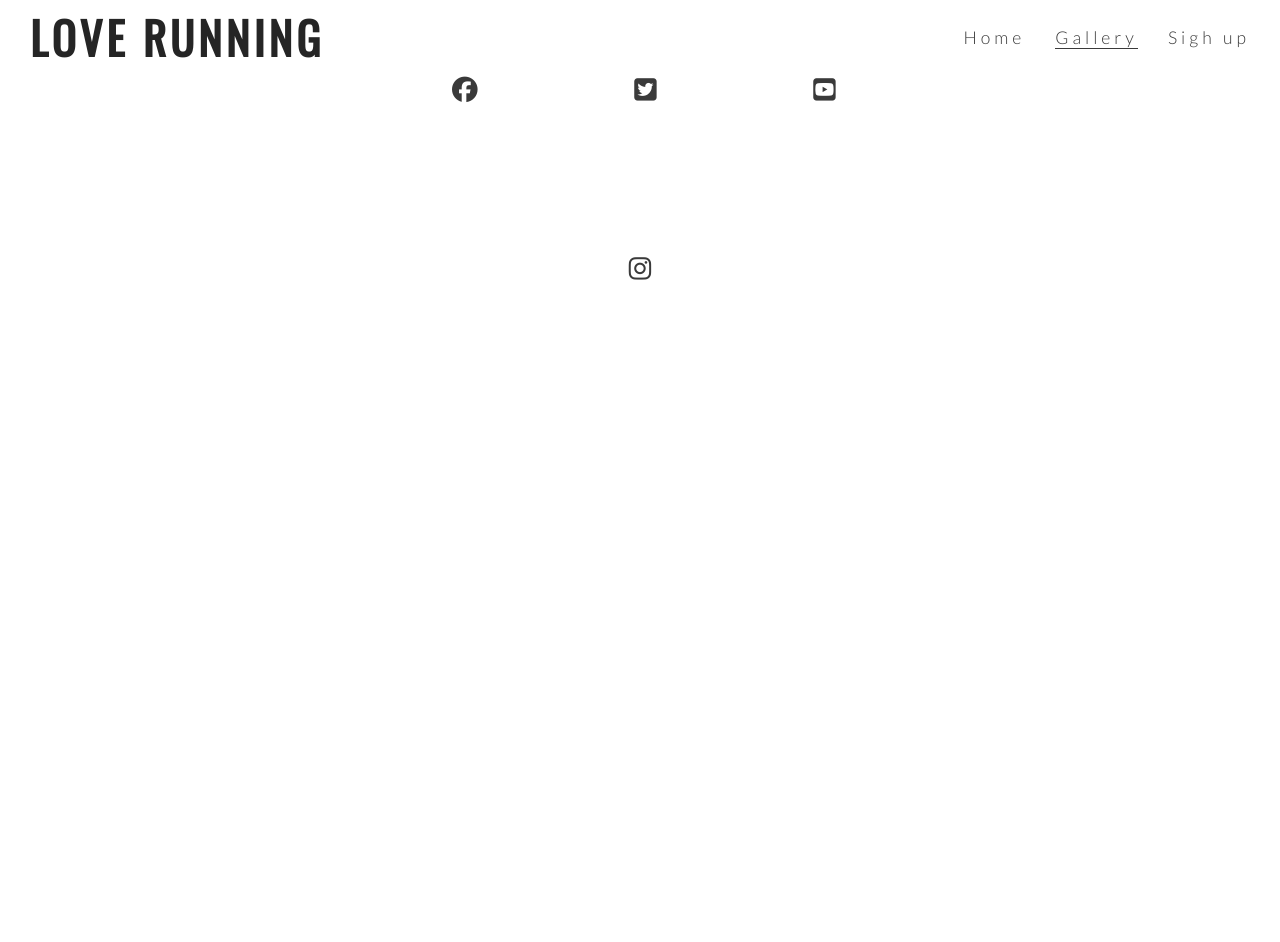
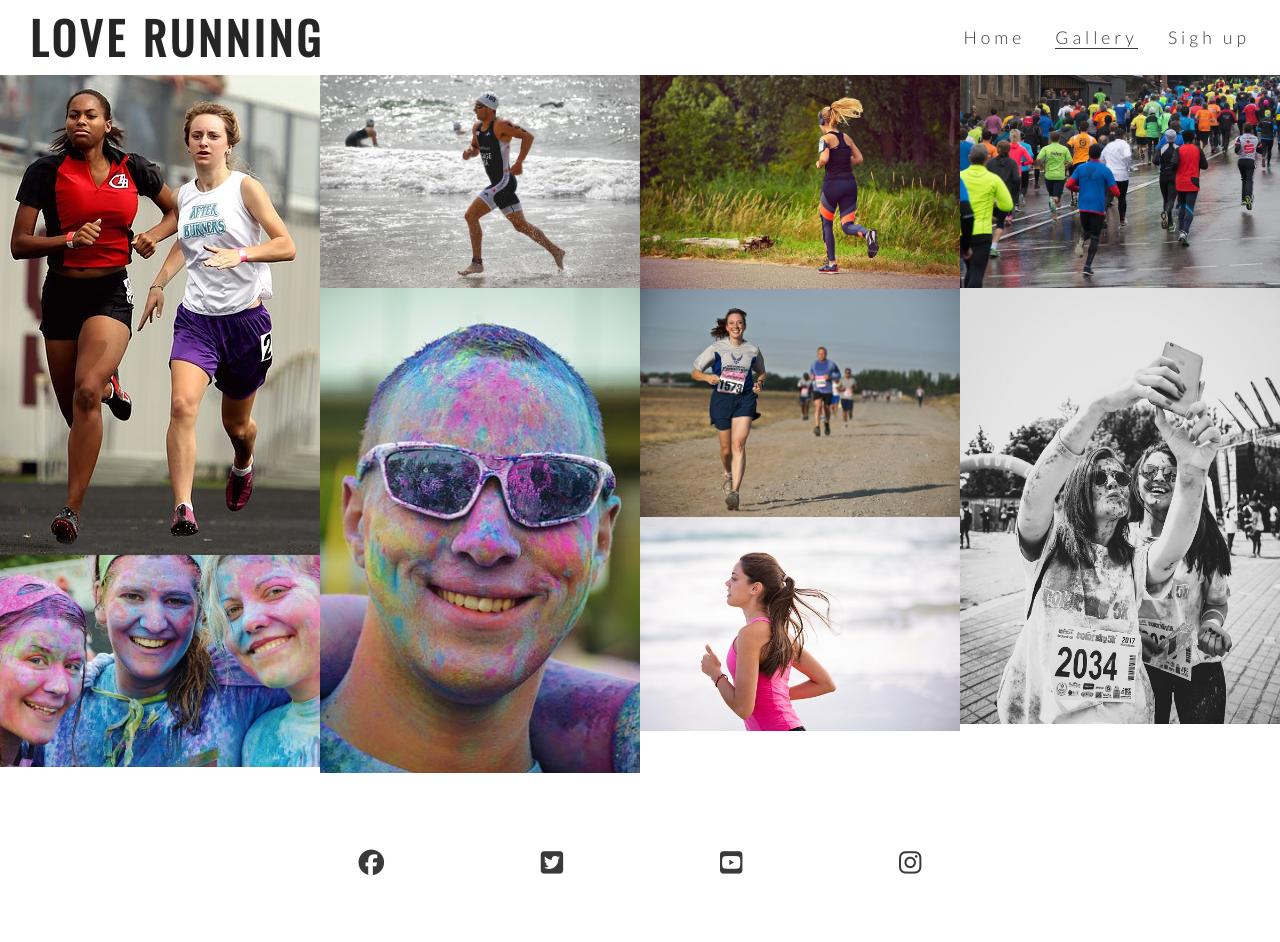
Before and after one commit to naragurgel/love-running, a plain HTML site: page gallery.html in a window 1280 px wide. Before the commit the page ends 800 px from the top, so only its background shows below. Drawn offline with nearby package versions, Linux system fonts and the light colour scheme.

Commit message:
Add gallery images and masonry stuling

```diff
--- a/assets/css/style.css
+++ b/assets/css/style.css
@@ -236,3 +236,16 @@ footer {
     padding: 5%;
     color: #3a3a3a;
 }
+
+/* gallery */
+
+#photos {
+    clear: both;
+    line-height: 0;
+    column-count: 4;
+    column-gap: 0;
+}
+
+#photos > img {
+    width: 100%;
+}
--- a/gallery.html
+++ b/gallery.html
@@ -32,6 +32,17 @@
             </ul>
         </nav>
     </header>
+    <section id="photos">
+        <img src="assets/images/athletes.jpg" alt="Two athletes running together">
+        <img src="assets/images/girls.jpg" alt="Three girls at charity paint running festival">
+        <img src="assets/images/runner3.jpg" alt="Solo male runner jogging on a beach">
+        <img src="assets/images/man.jpg" alt="Man at charity paint running festival">
+        <img src="assets/images/runner1.jpg" alt="Solo female runner jogging through phoenix park">
+        <img src="assets/images/runner2.jpg" alt="Runners competig in marathon">
+        <img src="assets/images/runner4.jpg" alt="Solo female runner jogging on a beach">
+        <img src="assets/images/running_gang.jpg" alt="Large group of runners taking part in a marathon on a rainy day">
+        <img src="assets/images/mud-run.jpg" alt="Two women runners taking a muddy selfie after the Mud Runners Championship">
+    </section>
 
     <footer>
         <ul class="social-networks">
```
Also changed, not shown: assets/images/athletes.jpg (added), assets/images/girls.jpg (added), assets/images/man.jpg (added), assets/images/mud-run.jpg (added), assets/images/runner1.jpg (added), assets/images/runner2.jpg (added), assets/images/runner3.jpg (added), assets/images/runner4.jpg (added), assets/images/running_gang.jpg (added).
